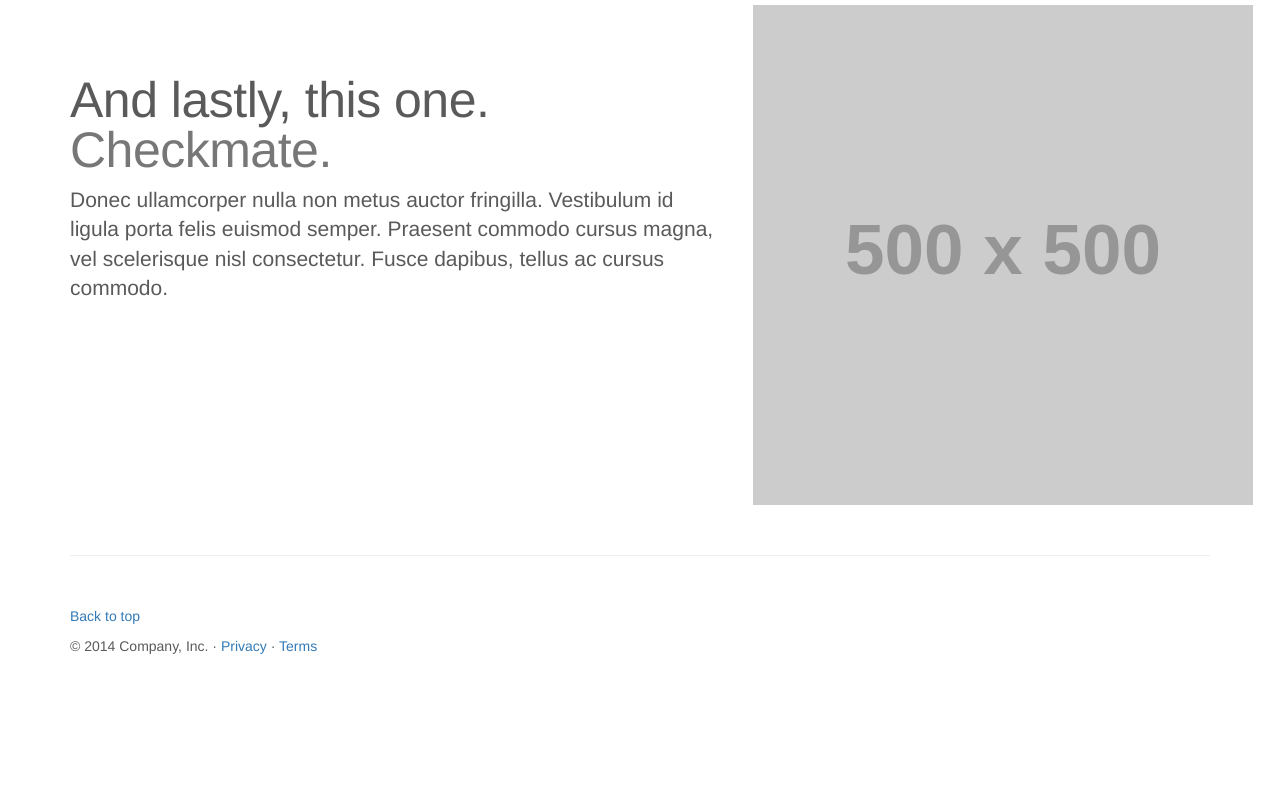
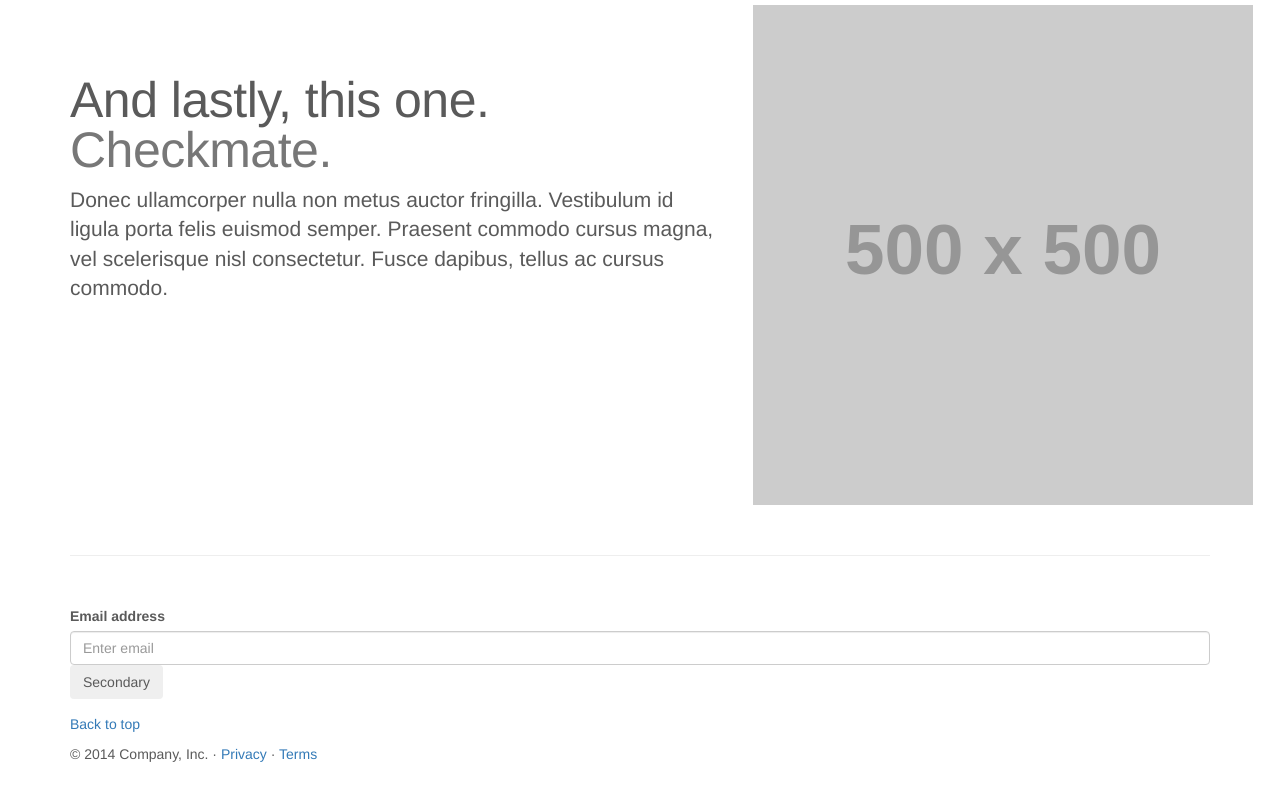
Before and after one commit to guyrosillo/finalexam, a plain HTML site: page bootstrap-template/index.html in a window 1280 px wide. Shown: the part 2741-3541 px from the top of the page. Before the commit the page ends 3437 px from the top, so only its background shows below. Drawn offline with nearby package versions, Linux system fonts and the light colour scheme; placeholder pictures from the web are drawn by us.

Commit message:
anadimos fila con formulario

```diff
--- a/bootstrap-template/index.html
+++ b/bootstrap-template/index.html
@@ -159,6 +159,16 @@
 
       <hr class="featurette-divider">
 
+
+
+      <form>
+        <div class="form-group">
+          <label for="exampleInputEmail1">Email address</label>
+           <input type="email" class="form-control" id="exampleInputEmail1" aria-describedby="emailHelp" placeholder="Enter email">
+           <button type="button" class="btn btn-secondary">Secondary</button>
+        </div>
+      </form>
+
       <!-- /END THE FEATURETTES -->
 
 
```
